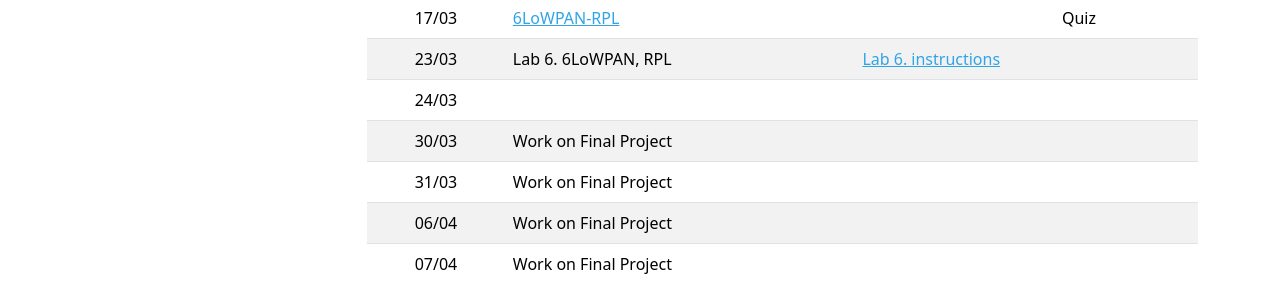
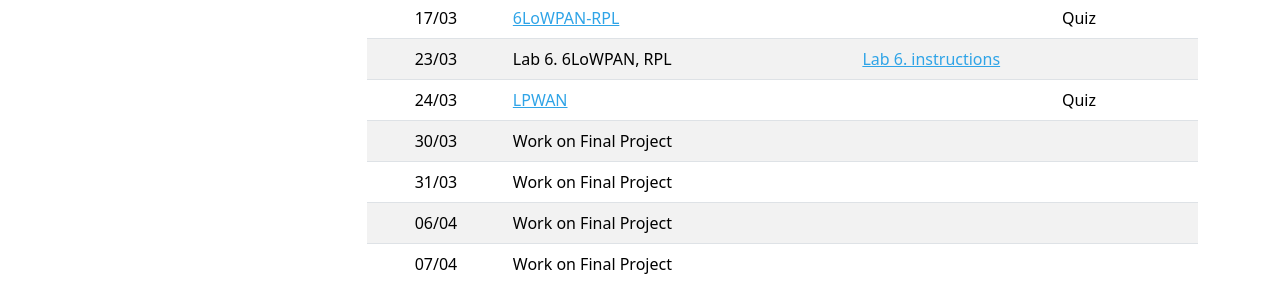
Before and after one commit to iot-da/iot-da.github.io, an MkDocs documentation site: the page built from docs/Subjects/NP1/index.md, in a window 1280 px wide and 900 px high, scrolled down 1185 px. Shown: the part 512-794 px from the top of the window. Built offline with MkDocs 1.6.1, drawn with Linux system fonts in a browser that asks for light colours; nearby versions of some CDN libraries.

Commit message:
NP1 LPWAN slides

```diff
--- a/docs/Subjects/NP1/index.md
+++ b/docs/Subjects/NP1/index.md
@@ -62,7 +62,7 @@ You MUST enter your name to answer the quizzes.
 |   16/03   | [6LoWPAN](slides/6LoWPAN.pdf)               |                                    | Quiz          |
 |   17/03   | [6LoWPAN-RPL](slides/6LoWPAN-RPL.pdf)       |                                    | Quiz          |
 |   23/03   | Lab 6. 6LoWPAN, RPL                         | [Lab 6. instructions](P6/index.md) |               |
-|   24/03   |                                             |                                    |               |
+|   24/03   | [LPWAN](slides/LPWAN.pdf)                   |                                    | Quiz          |
 |   30/03   | Work on Final Project                       |                                    |               |
 |   31/03   | Work on Final Project                       |                                    |               |
 |   06/04   | Work on Final Project                       |                                    |               |
```
Also changed, not shown: 1 other file.
